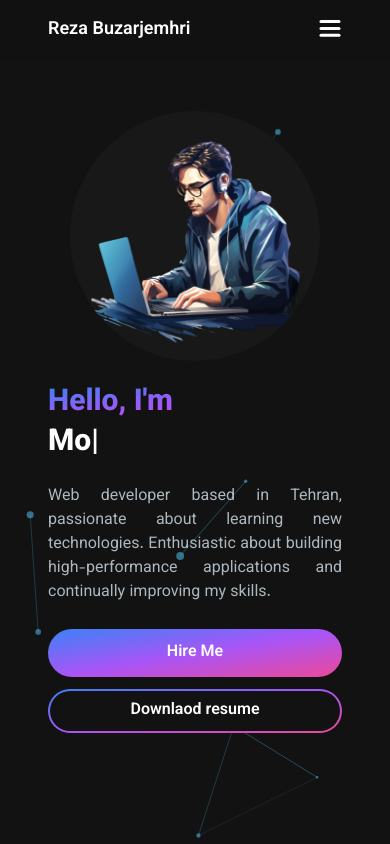
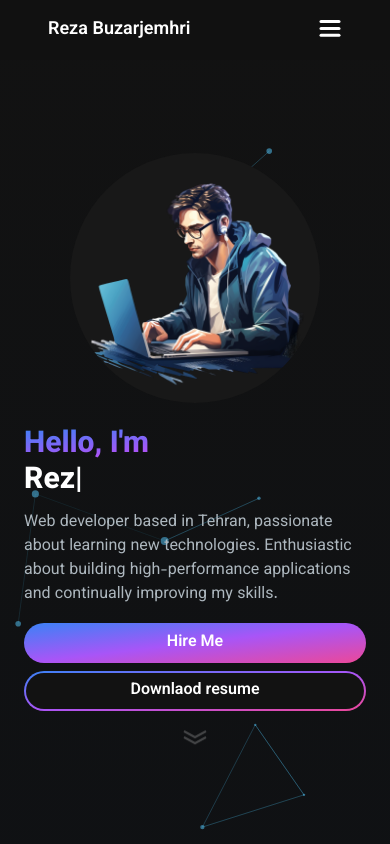
Before and after one commit to Reza-B/rezab-website, a Next.js app: page / in a window 390 px wide. Shown: the top 844 px of the page. Built offline with nearby package versions, Linux system fonts and the light colour scheme.

Commit message:
fix hero

```diff
--- a/src/app/globals.css
+++ b/src/app/globals.css
@@ -9,12 +9,15 @@
 }
 
 html {
+	scrollbar-width: none;
 	scroll-snap-type: y mandatory;
 	scroll-behavior: smooth;
-	background: #121212;
+	/* background: #121212; */
+	background: linear-gradient(180deg, #121212, #040d1a);
 }
 section {
-	height: 100vh;
+	/* height: 100vh; */
+	min-height: 100vh;
 	scroll-snap-align: center;
 }
 a {
--- a/src/components/HeroSection.tsx
+++ b/src/components/HeroSection.tsx
@@ -3,13 +3,14 @@ import React from "react";
 import Image from "next/image";
 import Link from "next/link";
 import { TypeAnimation } from "react-type-animation";
+import { motion } from "framer-motion";
 
 const HeroSection = () => {
 	return (
-		<section className="z-[100]">
-			<div className="container mx-auto px-12 place-content-center h-[100vh]">
+		<section className="z-[100] place-content-center pt-16 pb-2">
+			<div className="container mx-auto px-6 sm:px-12">
 				<div className="grid grid-cols-1 sm:grid-cols-12">
-					<div className="col-span-5 place-self-center ">
+					<div className="col-span-5 place-self-center my-auto">
 						<div className="rounded-full relative bg-[#181818] w-[250px] h-[250px] lg:w-[350px] lg:h-[350px] mb-6">
 							<Image
 								className="absolute rounded-full transform -translate-x-1/2 -translate-y-1/2 top-1/2 left-1/2"
@@ -20,9 +21,9 @@ const HeroSection = () => {
 							/>
 						</div>
 					</div>
-					<div className="col-span-7 place-self-center sm:text-left text-justify">
-						<h1 className="text-white mb-6 text-3xl lg:text-5xl font-extrabold">
-							<div className="text-transparent mb-1 bg-clip-text bg-gradient-to-br from-blue-500 via-purple-500 to-pink-500">
+					<div className="col-span-7 place-self-center sm:text-left">
+						<h1 className="text-white mb-3 sm:mb-6 text-3xl lg:text-5xl font-extrabold">
+							<div className="text-transparent sm:mb-1 bg-clip-text bg-gradient-to-br from-blue-500 via-purple-500 to-pink-500">
 								{"Hello, I'm"}
 							</div>
 							<TypeAnimation
@@ -39,7 +40,7 @@ const HeroSection = () => {
 								repeat={Infinity}
 							/>
 						</h1>
-						<p className="text-[#ADB7BE] text-base sm:text-lg mb-6 lg:text-xl">
+						<p className="text-[#ADB7BE] text-base sm:text-lg mb-4 sm:mb-6 lg:text-xl">
 							Web developer based in Tehran, passionate about learning new
 							technologies. Enthusiastic about building high-performance
 							applications and continually improving my skills.
@@ -47,13 +48,13 @@ const HeroSection = () => {
 						<div>
 							<Link
 								href="/#contact"
-								className="px-6 inline-block py-3 w-full sm:w-fit rounded-full mr-4 bg-gradient-to-br from-blue-500 via-purple-500 to-pink-500 hover:bg-slate-200 text-center text-white font-semibold">
+								className="px-6 inline-block py-2 sm:py-3  w-full sm:w-fit rounded-full mr-4 bg-gradient-to-br from-blue-500 via-purple-500 to-pink-500 hover:bg-slate-200 text-center text-white font-semibold">
 								Hire Me
 							</Link>
 							<Link
 								href="/"
-								className="px-0.5 inline-block py-0.5 w-full sm:w-fit rounded-full bg-gradient-to-br from-blue-500 via-purple-500 to-pink-500 hover:bg-slate-800 text-center text-white mt-3 font-semibold">
-								<span className="block bg-[#121212] hover:bg-slate-800 rounded-full px-5 py-2">
+								className="px-0.5 inline-block py-0.5 w-full sm:w-fit rounded-full bg-gradient-to-br from-blue-500 via-purple-500 to-pink-500 hover:bg-slate-800 text-center text-white mt-2 sm:mt-3 font-semibold">
+								<span className="block bg-[#121212] hover:bg-[#090909] rounded-full px-5 py-1.5 sm:py-2">
 									Downlaod resume
 								</span>
 							</Link>
@@ -61,6 +62,38 @@ const HeroSection = () => {
 					</div>
 				</div>
 			</div>
+			<motion.div
+				initial={{
+					opacity: 0,
+					y: 0,
+				}}
+				animate={{
+					opacity: 1,
+					y: 10,
+					transition: {
+						duration: 3,
+						repeat: Infinity,
+					},
+				}}
+				className="flex justify-center mt-3">
+				<svg
+					width="24"
+					height="24"
+					viewBox="0 0 24 24"
+					fill="none"
+					xmlns="http://www.w3.org/2000/svg">
+					<path
+						d="M23 12L12 18L1 12"
+						stroke="#fff"
+						stroke-width="2"
+					/>
+					<path
+						d="M23 6L12 12L1 6"
+						stroke="#fff"
+						stroke-width="2"
+					/>
+				</svg>
+			</motion.div>
 		</section>
 	);
 };
--- a/src/components/Navbar.tsx
+++ b/src/components/Navbar.tsx
@@ -34,8 +34,10 @@ const Navbar = () => {
 					className="text-lg md:text-2xl text-white font-semibold">
 					Reza Buzarjemhri
 				</Link>
-				<button
+				<motion.button
 					onClick={() => setOpen((prev) => !prev)}
+					whileHover={{ scale: 1.1 }}
+					whileTap={{ scale: 0.9 }}
 					className="block md:hidden">
 					<svg
 						width="23"
@@ -83,7 +85,7 @@ const Navbar = () => {
 							}}
 						/>
 					</svg>
-				</button>
+				</motion.button>
 				<div
 					className="menu hidden md:block md:w-auto"
 					id="navbar">
--- a/src/components/TsParticles.tsx
+++ b/src/components/TsParticles.tsx
@@ -28,15 +28,15 @@ const TsParticles = () => {
 								// 	enable: true,
 								// 	mode: "push",
 								// },
-								// onHover: {
-								// 	enable: true,
-								// 	mode: "grab",
-								// 	parallax: {
-								// 		enable: true,
-								// 		force: 60,
-								// 		smooth: 30,
-								// 	},
-								// },
+								onHover: {
+									enable: true,
+									mode: "grab",
+									parallax: {
+										enable: true,
+										force: 60,
+										smooth: 30,
+									},
+								},
 							},
 							modes: {
 								push: {
```
